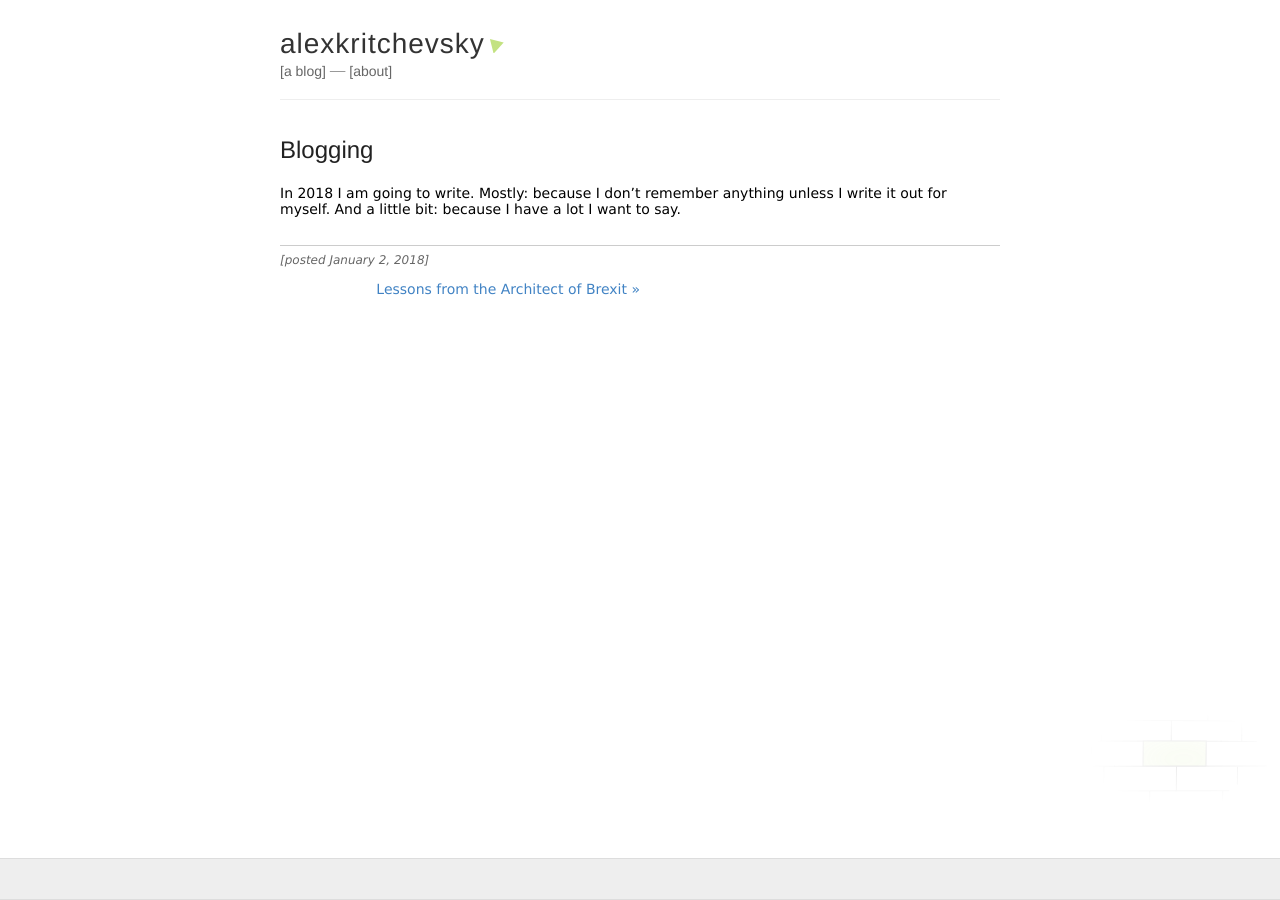
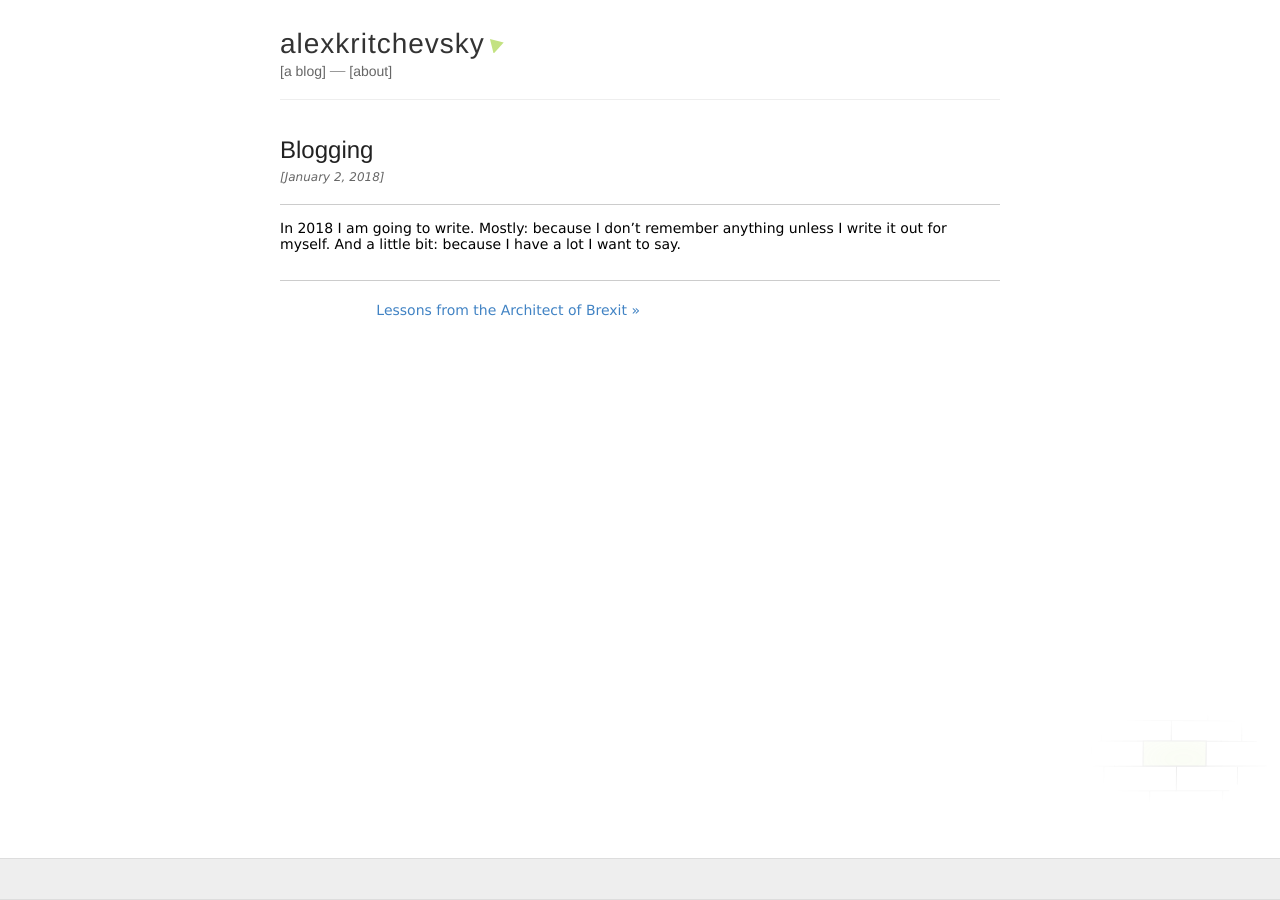
Before and after one commit to ajakaja/ajakaja.github.io, a Jekyll site: the page built from _posts/2018-01-02-today.md, in a window 1280 px wide. Built offline with Jekyll 4.4.1, drawn with Linux system fonts in a browser that asks for light colours.

Commit message:
dates on posts

```diff
--- a/_layouts/blog.html
+++ b/_layouts/blog.html
@@ -7,6 +7,12 @@
   {% if page.subtitle %}
   <h3><em>{{ page.subtitle }}</em></h3>
   {% endif %}
+  <div class="date">
+    [{{ page.date | date: "%B %e, %Y" }}]
+  </div>
+  <hr>
+
+
 
   <div class="entry">
     {{ content }}
@@ -14,9 +20,6 @@
 
   <hr>
 
-  <div class="date">
-    [posted {{ page.date | date: "%B %e, %Y" }}]
-  </div>
 
   <div class="pagenavigation">
     {% if page.previous.url %}
```
